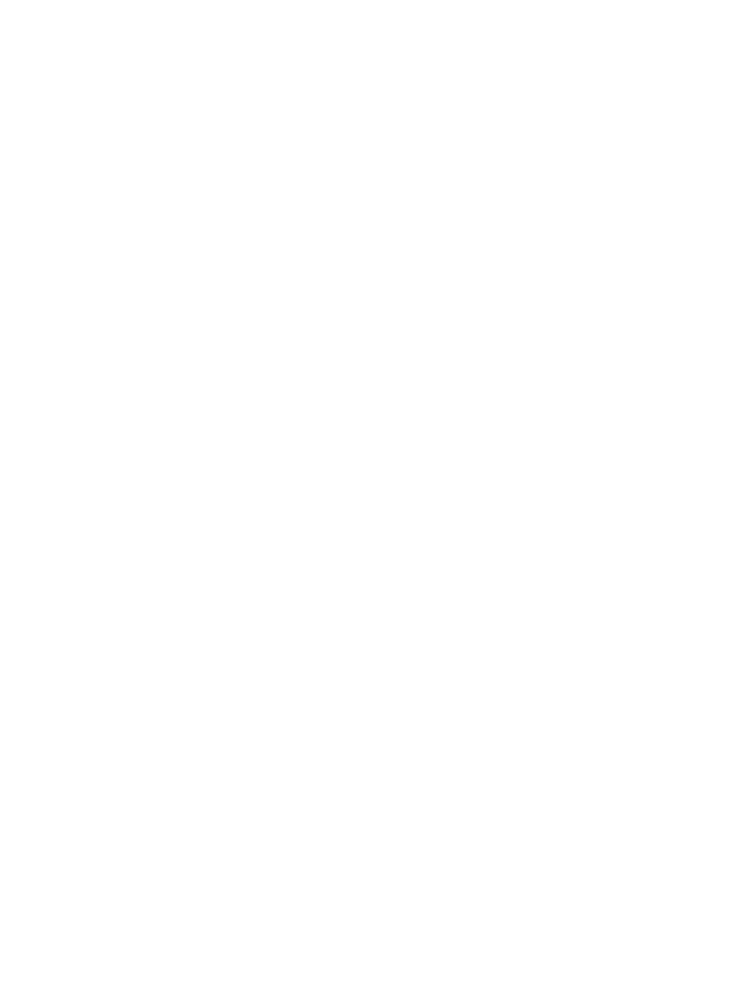
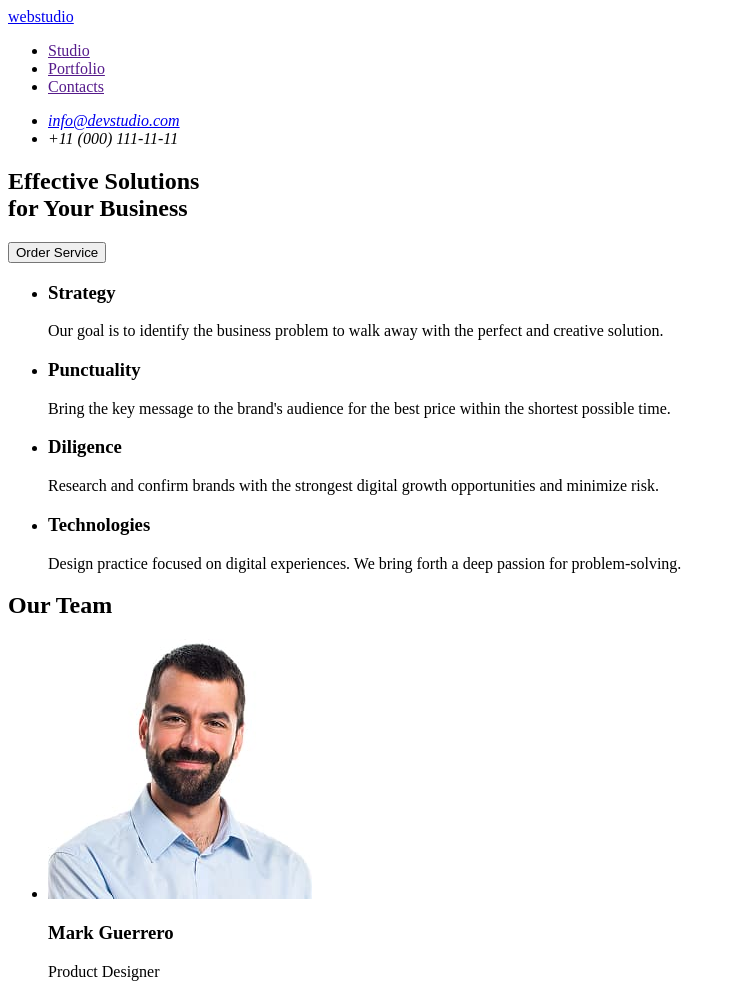
Before and after one commit to N-Bushak/goit-markup-hw-01, a plain HTML site: page index.html in a window 1280 px wide. Shown: the top 984 px of the page, without its empty margins (0-736 px from the left). Before the commit the page ends 800 px from the top, so only its background shows below. Drawn offline with Linux system fonts and the light colour scheme.

Commit message:
add header and three section

```diff
--- a/index.html
+++ b/index.html
@@ -7,8 +7,77 @@
   </head>
 
   <body>
-    <header></header>
-    <main></main>
+    <header>
+      <nav>
+        <a href="/index.html">webstudio</a>
+        <ul>
+          <li><a href="">Studio</a></li>
+          <li><a href="">Portfolio</a></li>
+          <li><a href="">Contacts</a></li>
+        </ul>
+      </nav>
+      <address>
+        <ul>
+          <li><a href="mailto:info@devstudio.com">info@devstudio.com</a></li>
+          <li><a href="tel:+110001111111"></a>+11 (000) 111-11-11</li>
+        </ul>
+      </address>
+    </header>
+    <main>
+      <section>
+        <h1>
+          Effective Solutions <br />
+          for Your Business
+        </h1>
+        <button type="button">Order Service</button>
+      </section>
+      <section>
+        <!-- <h2>About Us</h2> -->
+        <ul>
+          <li>
+            <h3>Strategy</h3>
+            <p>Our goal is to identify the business problem to walk away with the perfect and creative solution.</p>
+          </li>
+          <li>
+            <h3>Punctuality</h3>
+            <p>Bring the key message to the brand's audience for the best price within the shortest possible time.</p>
+          </li>
+          <li>
+            <h3>Diligence</h3>
+            <p>Research and confirm brands with the strongest digital growth opportunities and minimize risk.</p>
+          </li>
+          <li>
+            <h3>Technologies</h3>
+            <p>Design practice focused on digital experiences. We bring forth a deep passion for problem-solving.</p>
+          </li>
+        </ul>
+      </section>
+      <section>
+        <h2>Our Team</h2>
+        <ul>
+          <li>
+            <img src="./images/img-1.jpg" alt="mark guerrero photo" width="264" height="260" />
+            <h3>Mark Guerrero</h3>
+            <p>Product Designer</p>
+          </li>
+          <li>
+            <img src="./images/img-2.jpg" alt="tom ford photo" width="264" height="260" />
+            <h3>Tom Ford</h3>
+            <p>Frontend Developer</p>
+          </li>
+          <li>
+            <img src="./images/img-3.jpg" alt="camila garcia photo" width="264" height="260" />
+            <h3>Camila Garcia</h3>
+            <p>Marketing</p>
+          </li>
+          <li>
+            <img src="./images/img-4.jpg" alt="daniel wilson photo" width="264" height="260" />
+            <h3>Daniel Wilson</h3>
+            <p>UI Designer</p>
+          </li>
+        </ul>
+      </section>
+    </main>
     <footer></footer>
   </body>
 </html>
```
Also changed, not shown: images/img-1.jpg (added), images/img-2.jpg (added), images/img-3.jpg (added), images/img-4.jpg (added).
